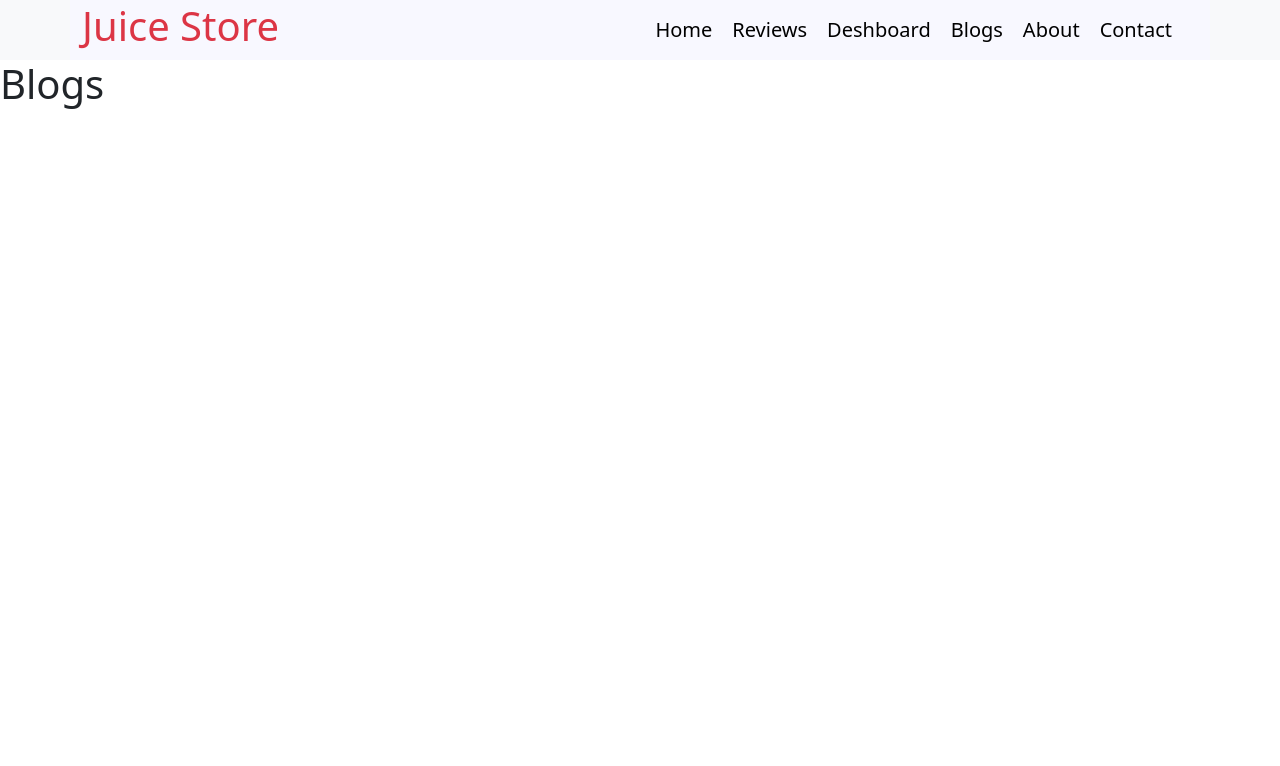
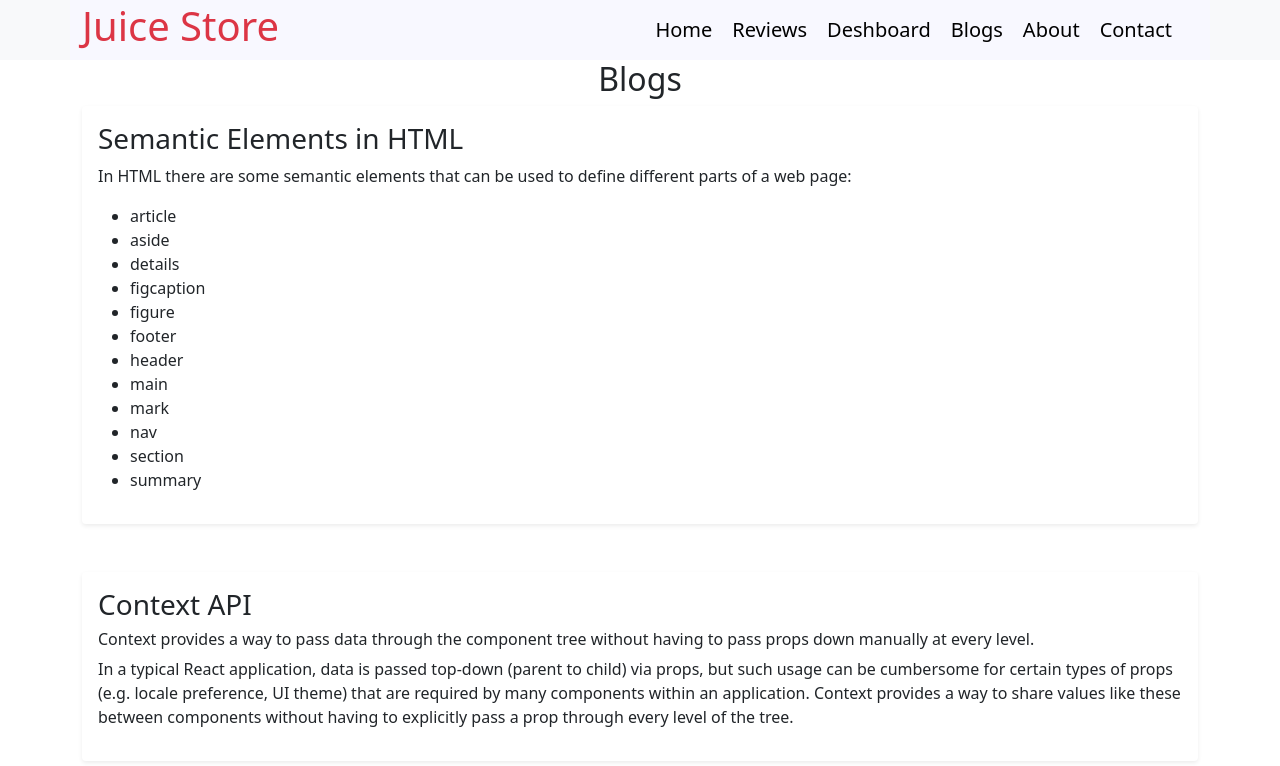
Before and after one commit to asrafaliii/juice-store, a React (Create React App) app: page /blogs in a window 1280 px wide. Shown: the top 766 px of the page. Built offline with nearby package versions, Linux system fonts and the light colour scheme.

Commit message:
blog section addded

```diff
--- a/src/components/Bglogs/Blogs.js
+++ b/src/components/Bglogs/Blogs.js
@@ -2,8 +2,31 @@ import React from 'react';
 
 const Blogs = () => {
     return (
-        <div>
-            <h1>Blogs</h1>
+        <div className='container'>
+            <h2 className='text-center'>Blogs</h2>
+            <div className='shadow-sm p-3 mb-5 bg-body rounded'>
+                <h3>Semantic Elements in HTML</h3>
+                <p>In HTML there are some semantic elements that can be used to define different parts of a web page: </p>
+                <ul>
+                    <li>article</li>
+                    <li>aside</li>
+                    <li>details</li>
+                    <li>figcaption</li>
+                    <li>figure</li>
+                    <li>footer</li>
+                    <li>header</li>
+                    <li>main</li>
+                    <li>mark</li>
+                    <li>nav</li>
+                    <li>section</li>
+                    <li>summary</li>
+                </ul>
+            </div>
+            <div className='shadow-sm p-3 mb-5 bg-body rounded'>
+                <h3>Context API</h3>
+                <h6>Context provides a way to pass data through the component tree without having to pass props down manually at every level.</h6>
+                <p>In a typical React application, data is passed top-down (parent to child) via props, but such usage can be cumbersome for certain types of props (e.g. locale preference, UI theme) that are required by many components within an application. Context provides a way to share values like these between components without having to explicitly pass a prop through every level of the tree.</p>
+            </div>
         </div>
     );
 };
```
Also changed, not shown: public/Reviews.json (+18 -18 lines).
